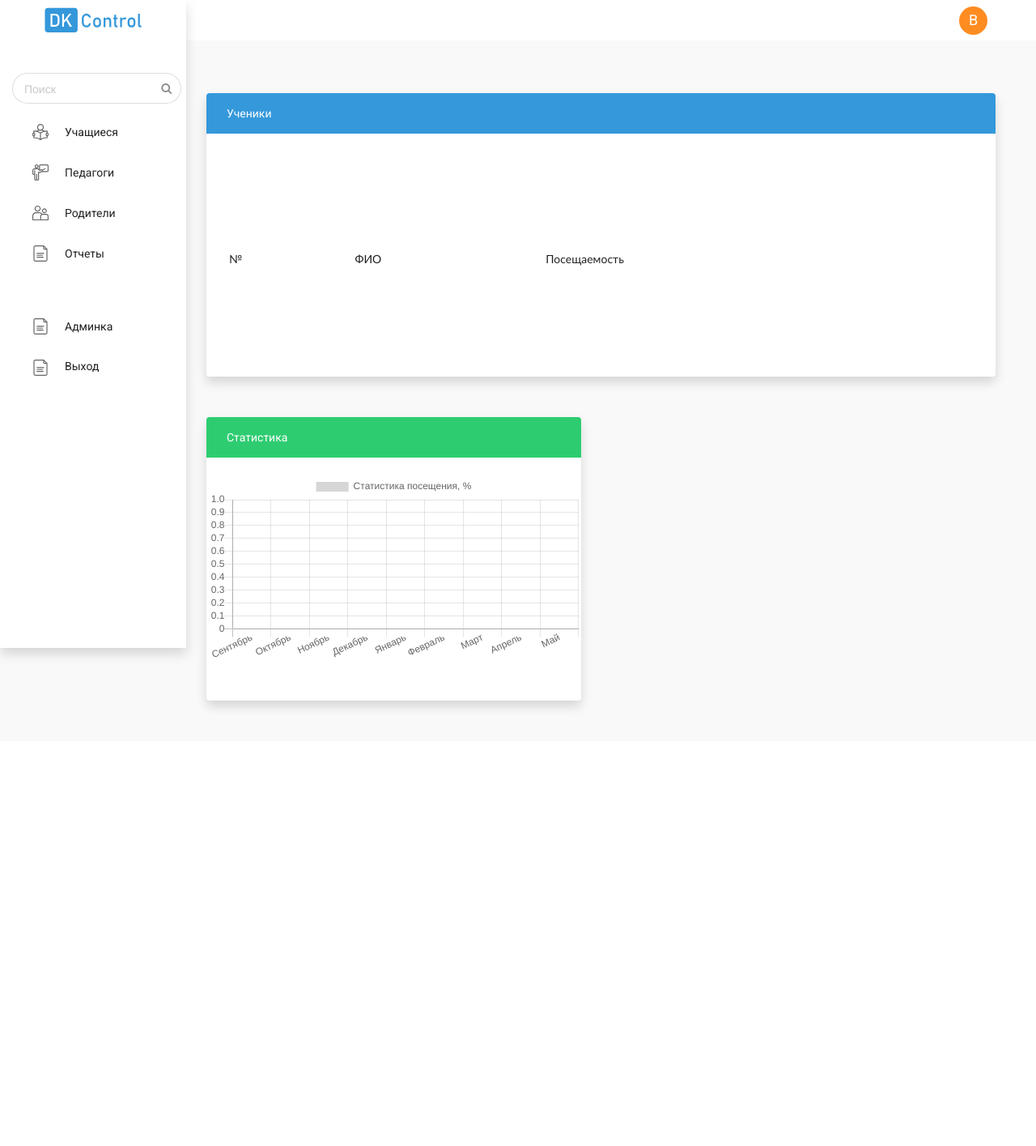
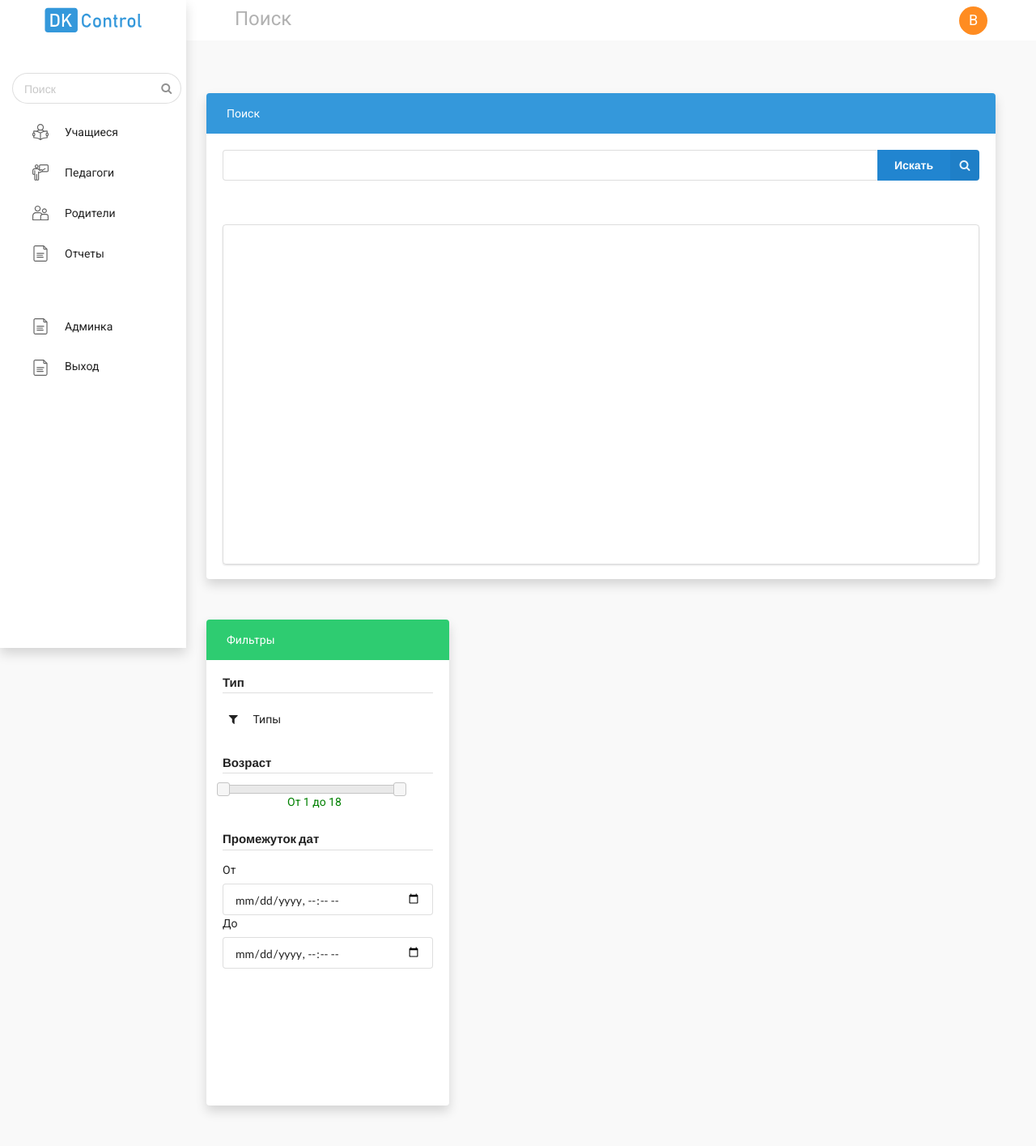
Before and after one commit to Senteris/DKControl, a Django app: page /search/ in a window 1280 px wide. Shown: the whole page at 81% size. Before the commit the page ends 878 px from the top, so only its background shows below. Run offline with Django 3.2, Linux system fonts and the light colour scheme; the visitor is signed in with stand-in values (Sample User, id 1); data that the repository does not hold is empty; some libraries are stand-ins or nearby versions.

Commit message:
Add search page

```diff
--- a/main/models.py
+++ b/main/models.py
@@ -42,7 +42,8 @@ class StudySession(models.Model): # Class Class x
     cancelReason = models.CharField("Причина отмены", max_length=128, null=True, blank=True, default=None)
 
     def __str__(self):
-        return f"{self.group.name} [{self.date.strftime('%Y.%m.%d %H:%M:%S')}]"
+        return f"{self.group.name} [{self.date.strftime('%d.%m.%Y %H:%M:%S')}]"
+
 
 class Attending(models.Model):
     student = models.ForeignKey("Student", verbose_name="Студент", on_delete=models.CASCADE)
@@ -51,6 +52,7 @@ class Attending(models.Model):
 
     def __str__(self):
         return f"{self.student.last_name} -> {self.studySession.__str__()}"
+
 
 class Union(models.Model):
     name = models.CharField("Название", max_length=64, default="No name")
--- a/main/views/search.py
+++ b/main/views/search.py
@@ -1,7 +1,11 @@
+import datetime
+from datetime import date
+from dateutil.relativedelta import relativedelta
+
 from django.contrib.auth.decorators import login_required
-from django.db.models import Q, CharField
+from django.db.models import Q, CharField, DateTimeField
 from django.db.models import Value as V
-from django.db.models.functions import Concat, Cast, TruncMinute
+from django.db.models.functions import *
 from django.http import JsonResponse
 from django.shortcuts import render
 
@@ -11,10 +15,16 @@ from main.models import *
 @login_required(login_url="/login/")
 def search(request):
     query = request.GET.get('q')
-    if query is None:
-        return render(request, 'main.html')
-    elif len(query) == 0:
-        return JsonResponse({})
+    is_json = request.GET.get('json')
+
+    if is_json is None:
+        return render(request, 'search.html')
+    elif len(query) == 0 and is_json != "extend":
+        return JsonResponse({"results": {"additions": {
+            "name": "Дополнительно",
+            "results": [
+                {"title": f"Расширинный поиск", "description": 'Поиск с фильтрами', "url": "/search/"}]
+        }}})
     else:
         query = query.split()
 
@@ -25,43 +35,90 @@ def search(request):
         parents = Parent.objects.annotate(full_name=Concat('first_name', V(' '), 'last_name', V(' '), 'patronymic'))
 
         groups = Group.objects.annotate(full_name=Concat('union__name', V(' '), 'name'))
-        timetable_elems = TimetableElem.objects.annotate(
-            beginTimeStr=Cast(TruncMinute('beginTime'), CharField()),
-            endTimeStr=Cast(TruncMinute('endTime'), CharField()),
-            timeStr=Concat('beginTimeStr', V('-'), 'endTimeStr')
-        )
+        study_sessions = StudySession.objects.all()
+
+        if is_json == "extend":
+            filters = request.GET.get('filters')
+            if filters is not None:
+                filters = filters.split(',')
+                filters = list({'students', 'teachers', 'parents', 'groups', 'sessions'} - set(filters))
+                if len(filters) != 5 or len(query) == 0:
+                    if "students" in filters:
+                        students = students.none()
+                    if "teachers" in filters:
+                        teachers = teachers.none()
+                    if "parents" in filters:
+                        parents = parents.none()
+                    if "groups" in filters:
+                        groups = groups.none()
+                    if "sessions" in filters:
+                        study_sessions = study_sessions.none()
+
+            age_range = request.GET.get('age')
+            if age_range is not None:
+                age_range = age_range.split('-')
+                for i, age in enumerate(age_range):
+                    age_range[i] = date.today() - relativedelta(years=int(age))
+                students = students.filter(birthday__range=[age_range[1], age_range[0]])
+
+            date_start = request.GET.get('start')
+            date_end = request.GET.get('end')
+            if date_start is not None and date_end is not None:
+                if date_start == '': date_start = datetime.datetime(2000, 1, 1)
+                if date_end == '': date_end = datetime.datetime.now()
+                study_sessions = study_sessions.filter(date__range=[date_start, date_end])
 
         for query in query:
             students = students.filter(Q(full_name__icontains=query))
             teachers = teachers.filter(Q(full_name__icontains=query))
             parents = parents.filter(Q(full_name__icontains=query))
             groups = groups.filter(Q(full_name__icontains=query))
-            timetable_elems = timetable_elems.filter(Q(timeStr__icontains=query))
+            study_sessions = [s for s in study_sessions if
+                              query in s.date.strftime("%d.%m.%Y %H:%M:%S") or query in s.group.__str__()]
 
         return JsonResponse({"results": {
             "students": {
                 "name": "Ученики",
-                "results": [{"title": f"{s.first_name} {s.last_name} {s.patronymic}", "description": "",
-                             "url": f"/students/{s.id}/"} for s in students]
+                "results": [{"title": f"{s.first_name} {s.last_name} {s.patronymic}",
+                             "description": f"{', '.join([g.__str__() for g in s.groups.all()])}",
+                             "url": f"/students/{s.id}/",
+                             "extend": [{"name": g.__str__(), "url": f"/groups/{g.id}/"} for g in s.groups.all()]} for s in students],
             },
             "teachers": {
                 "name": "Учителя",
                 "results": [
-                    {"title": f"{s.first_name} {s.last_name} {s.patronymic}", "description": ""} for s in teachers]
+                    {"title": f"{s.first_name} {s.last_name} {s.patronymic}",
+                     "description": f"{', '.join([g.__str__() for g in s.group_set.all()])}",
+                     "url": f"/users/{s.id}/",
+                     "extend": [{"name": g.__str__(), "url": f"/groups/{g.id}/"} for g in s.group_set.all()]} for s in teachers]
             },
             "parents": {
                 "name": "Родители",
                 "results": [
-                    {"title": f"{s.first_name} {s.last_name} {s.patronymic}", "description": ""} for s in parents]
+                    {"title": f"{s.first_name} {s.last_name} {s.patronymic}",
+                     "description": f"{', '.join([c.__str__() for c in s.childs.all()])}",
+                     "url": f"/parents/{s.id}/",
+                     "extend": [{"name": c.__str__(), "url": f"/students/{c.id}/"} for c in s.childs.all()]} for s in parents]
             },
             "groups": {
                 "name": "Группы",
                 "results": [
-                    {"title": f"{s.name} {s.union.name}", "description": "", "url": f"/groups/{s.id}/"} for s in groups]
+                    {"title": f"{s.name} {s.union.name}",
+                     "description": f"{', '.join([t.__str__() for t in s.timetableelem_set.all()])}",
+                     "url": f"/groups/{s.id}/",
+                     "extend": [{"name": g.__str__(), "url": f"/students/{g.id}/"} for g in s.students.all()]} for s in groups]
             },
-            "timetable_elems": {
-                "name": "Время",
+            "sessions": {
+                "name": "Занятия",
                 "results": [
-                    {"title": f"{s.timeStr}", "description": ""} for s in timetable_elems]
+                    {"title": f"{s.group} {s.date.strftime('%d.%m.%Y %H:%M:%S')}",
+                     "description": f"{s.group}",
+                     "url": f"/groups/{s.group.id}/",
+                     "extend": [{"name": s.group.__str__(), "url": f"/groups/{s.group.id}/"}]} for s in study_sessions]
+            },
+            "additions": {
+                "name": "Дополнительно",
+                "results": [
+                    {"title": f"Расширинный поиск", "description": 'Поиск с фильтрами', "url": "/search/"}]
             },
         }})
--- a/static/js/script.js
+++ b/static/js/script.js
@@ -0,0 +1,35 @@
+$(document).ready(function () {
+    $('.ui.dropdown')
+        .dropdown()
+    ;
+    $("#age-slider")
+        .slider({
+            max: 18,
+            min: 1,
+            range: true,
+            values: [1, 18],
+            slide: function (event, ui) {
+                $("#result-age-slider").text("от " + ui.values[0] + " до " + ui.values[1]);
+                $('#search-field-age').val(ui.values[0] + "-" + ui.values[1])
+            },
+        });
+    $('.ui.search')
+        .search({
+            // change search endpoint to a custom endpoint by manipulating apiSettings
+            apiSettings: {
+                url: '/search/?q={query}&json=true'
+            },
+            type: 'category',
+            minCharacters: 0
+        })
+    ;
+
+    const queryString = window.location.search;
+    const urlParams = new URLSearchParams(queryString);
+    const filters = urlParams.get('filters');
+    if (filters) {
+        $('.ui.dropdown')
+            .dropdown("set selected", filters.split(','));
+        $('#search-button').trigger("click")
+    }
+});
--- a/static/js/search.js
+++ b/static/js/search.js
@@ -1,11 +1,52 @@
 $(document).ready(function () {
-    $('.ui.search')
-        .search({
-            // change search endpoint to a custom endpoint by manipulating apiSettings
-            apiSettings: {
-                url: '/search/?q={query}'
-            },
-            type: 'category'
+    $("#search-button").click(function () {
+        let data = {
+            "q": $(this).parent().children().val(),
+            "filters": $('#search-field-filters').val(),
+            "age": $('#search-field-age').val(),
+            "start": $('#search-field-start').val(),
+            "end": $('#search-field-end').val(),
+            "json": "extend"
+        };
+        $('#search-button').addClass('loading');
+        $.get({
+            url: "/search/",
+            data: data,
+            dataType: "json",
+            success: function (data) { // Удачи
+                delete data['results']['additions'];
+                $('#search-result').html('');
+
+                let isEmpty = true;
+
+                for (let result in data['results']) {
+                    let groupData = data['results'][result];
+                    if (groupData['results'].length === 0) continue;
+                    isEmpty = false;
+                    $('#search-result').append($('#search-template-group').html());
+                    $($('#search-result').children('.ui.segment')[$('#search-result').children('.ui.segment').length - 1]).children().html(groupData['name']);
+
+                    let group = $($('#search-result').children('.ui.segments')[$('#search-result').children('.ui.segment').length - 1]);
+                    for (let result in groupData['results']) {
+                        group.append($('#search-template-item').html());
+                        group.children().last().children().children().first().html(groupData['results'][result]['title']);
+                        group.children().last().attr('href', groupData['results'][result]['url']);
+
+                        if (groupData['results'][result]['extend'] !== undefined) {
+                            for (let extend in groupData['results'][result]['extend']) {
+                                let extendData = groupData['results'][result]['extend'][extend];
+                                group.children().last().children().children().last().append($('#search-template-list-item').html());
+                                group.children().last().children().children().last().children().last().children('.content').children('.header').text(extendData['name']);
+                                group.children().last().children().children().last().children().last().attr('href', extendData['url'])
+                            }
+                        }
+                    }
+                }
+
+                if (isEmpty) $('#search-result').html("<h3 style='margin: 20px'>Нет результатов</h3>");
+
+                $('#search-button').removeClass('loading');
+            }
         })
-    ;
+    })
 });
--- a/templates/base.html
+++ b/templates/base.html
@@ -10,12 +10,15 @@
     <link href="{% static 'lib/css/bootstrap.min.css' %}" rel="stylesheet">
     <link rel="stylesheet" href="{% static 'lib/css/semantic.min.css' %}">
     <link rel="stylesheet" href="{% static 'lib/css/icon.min.css' %}">
+    <link rel="stylesheet" href="{% static 'lib/css/jquery-ui.min.css' %}">
     <link href="https://fonts.googleapis.com/css2?family=Roboto&display=swap" rel="stylesheet">
     <script src="{% static 'lib/js/bootstrap.min.js' %}" type="text/javascript"></script>
     <script src="{% static 'js/search.js' %}"></script>
+    <script src="{% static 'js/script.js' %}"></script>
     <script src="{% static 'js/chart_builder.js' %}"></script>
     <script src="{% static 'lib/js/Chart.min.js' %}"></script>
     <script src="{% static 'lib/js/semantic.min.js' %}"></script>
+    <script src="{% static 'lib/js/jquery-ui.min.js' %}"></script>
 
     <link rel="stylesheet" href="{% static 'css/style.css' %}">
     <link href="https://fonts.googleapis.com/css2?family=Roboto&display=swap" rel="stylesheet">
@@ -36,24 +39,25 @@
         </div>
 
         <ul class="list" style="margin-top: 10px">
-            <li><img src="{% static 'img/students.svg' %}" alt="">Учащиеся</li>
-            <li><img src="{% static 'img/teacher.svg' %}" alt="">Педагоги</li>
-            <li><img src="{% static 'img/parents.svg' %}" alt="">Родители</li>
-            <li><img src="{% static 'img/report.svg' %}" alt="">Отчеты</li>
+            <a style="color: inherit;" role="button" href="{% url 'search' %}?filters=students"><li><img src="{% static 'img/students.svg' %}" alt="">Учащиеся</li></a>
+            <a style="color: inherit;" role="button" href="{% url 'search' %}?filters=teachers"><li><img src="{% static 'img/teacher.svg' %}" alt="">Педагоги</li></a>
+            <a style="color: inherit;" role="button" href="{% url 'search' %}?filters=parents"><li><img src="{% static 'img/parents.svg' %}" alt="">Родители</li></a>
+            <a style="color: inherit;" role="button" href="{% url 'search' %}"><li><img src="{% static 'img/report.svg' %}" alt="">Отчеты</li></a>
             <br> <br>
-            {% if request.user.is_superuser %} <a style="color: inherit;" role="button" href="/admin/"><li><img src="{% static 'img/report.svg' %}" alt="">Админка</li></a>{% endif %} {# TODO rewrite a llinks #}
-            <li><a style="color: inherit;" href="{% url 'logout' %}"><img src="{% static 'img/report.svg' %}" alt="">Выход</a></li>
+            {% if request.user.is_superuser %}
+                <a style="color: inherit;" role="button" href="/admin/"><li><img src="{% static 'img/report.svg' %}" alt="">Админка</li></a>{% endif %}
+            <li><a style="color: inherit;" role="button" href="{% url 'logout' %}"><img src="{% static 'img/report.svg' %}" alt="">Выход</a>
+            </li>
         </ul>
     </div>
 
     <header style="padding-top: 20px">
         {% block header_name %}<p id="header_text">Главная</p>{% endblock %}
-        <div id="avatar" style="margin-top: -20px">В</div>
+        <a id="avatar" style="margin-top: -20px" href="{% url 'user' request.user.id %}"><div>В</div></a>
     </header>
 {% endblock %}
 <div class="{% block class-global-div %}main{% endblock %}">
     {% block content %}{% endblock %}
 </div>
-<script src="{% static 'js/script.js' %}"></script>
 </body>
 </html>
--- a/templates/group_view.html
+++ b/templates/group_view.html
@@ -19,7 +19,7 @@
         </div>
         <div style="padding: 25px; display: flex; flex-flow: row wrap;">
             {% for day, time in timetable.items %}
-                <a class="mini-block {% if time.time %}activated{% endif %}" href=""> {# TODO Add editor #}
+                <a class="mini-block {% if time.time %}activated{% endif %}"> {# TODO Add editor #}
                     <h3>{{ day }}</h3>
                     <h3>{{ time.time }}</h3>
                 </a>
@@ -33,7 +33,7 @@
             <p>Ученики и учитель</p>
         </div>
         <div class="ui list" style="padding-left: 25px">
-            <a class="item">
+            <a class="item" style="color: inherit;" href="{% url 'user' group.teacher.id %}">
                 <i class="graduation cap icon"></i>
                 <div class="content">
                     <div class="header">Учитель</div>
--- a/templates/main.html
+++ b/templates/main.html
@@ -2,7 +2,7 @@
 {% load custom_tags %}
 
 {% block title %}Главная{% endblock %}
-{% block header_name %}{% endblock %}
+{% block header_name %}<p id="header_text">Главная</p>{% endblock %}
 {% block content %}
 
     <div class="students_block block shadow">
@@ -26,5 +26,5 @@
             </table>
         </div>
     </div>
-    {% include 'snippets/chart.html' with id=1 url='/chart/attendingStats12m/' label='Статистика посещения, %' %}
+    {% include 'snippets/chart.html' with id=1 url='/chart/chartStudent/' label='Статистика посещения, %' %}
 {% endblock %}
--- /dev/null
+++ b/templates/search.html
@@ -0,0 +1,103 @@
+{% extends 'base.html' %}
+{% load custom_tags %}
+
+{% block title %}Поиск{% endblock %}
+{% block header_name %}<p id="header_text">Поиск</p>{% endblock %}
+{% block content %}
+
+    <div class="students_block block shadow" style="height: 600px">
+        <div class="header_block">
+            <p>Поиск</p>
+        </div>
+        <div class="content_block" style="justify-content: inherit; padding-left: 20px; display: inherit">
+            <div class="ui action input" style="display: flex; margin-right: 20px;">
+                <input type="text" value="" size="">
+                <button class="ui blue right labeled icon button" id="search-button" type="button">
+                    Искать
+                    <i class="search icon"></i>
+                </button>
+            </div>
+            <br>
+            <br>
+            <div id="search-result" class="ui segments" style="margin-right: 20px; overflow: auto; height: 420px">
+
+            </div>
+
+            <template id="search-template-group">
+                <div class="ui segment">
+                    <p>Value</p>
+                </div>
+                <div class="ui segments">
+
+                </div>
+            </template>
+
+            <template id="search-template-item">
+                <a href="" style="color: inherit">
+                    <div class="ui segment">
+                        <p>Value</p>
+                        <div class="ui list">
+
+                        </div>
+                    </div>
+                </a>
+            </template>
+
+            <template id="search-template-list-item">
+                <a class="item">
+                    <i class="right triangle icon"></i>
+                    <div class="content">
+                        <div class="header">Value</div>
+                        <div class="description"></div>
+                    </div>
+                </a>
+            </template>
+        </div>
+    </div>
+    <div class="statistic_block block shadow" style="width: 300px; height: 600px;">
+        <div class="header_block">
+            <p>Фильтры</p>
+        </div>
+        <div class="content_block" style="justify-content: normal; padding-left: 20px; padding-right: 20px">
+            <form class="ui form">
+                <h4 class="ui dividing header">Тип</h4>
+                <div class="ui multiple dropdown">
+                    <input type="hidden" name="filters" id="search-field-filters">
+                    <i class="filter icon"></i>
+                    <span class="text">Типы</span>
+                    <div class="menu">
+                        <div class="scrolling menu">
+                            <div class="item" data-value="students">
+                                <div class="ui red empty circular label"></div>
+                                Ученик
+                            </div>
+                            <div class="item" data-value="teachers">
+                                <div class="ui blue empty circular label"></div>
+                                Учитель
+                            </div>
+                            <div class="item" data-value="parents">
+                                <div class="ui black empty circular label"></div>
+                                Родитель
+                            </div>
+                            <div class="item" data-value="groups">
+                                <div class="ui purple empty circular label"></div>
+                                Группа
+                            </div>
+                            <div class="item" data-value="sessions">
+                                <div class="ui green empty circular label"></div>
+                                Занятие
+                            </div>
+                        </div>
+                    </div>
+                </div>
+                <h4 class="ui dividing header">Возраст</h4>
+                <div id="age-slider" style="width: 220px"></div>
+                <span style="color: green; padding-left: 80px" id="result-age-slider">От 1 до 18</span>
+                <input type="hidden" name="filters" id="search-field-age" value="1-18">
+                <h4 class="ui dividing header">Промежуток дат</h4>
+                <label for="search-field-start">От</label><input id="search-field-start" type="datetime-local">
+                <label for="search-field-end">До</label><input id="search-field-end" type="datetime-local">
+            </form>
+        </div>
+    </div>
+{% endblock %}
```
Also changed, not shown: main/migrations/0012_auto_20200517_1320.py (added).
